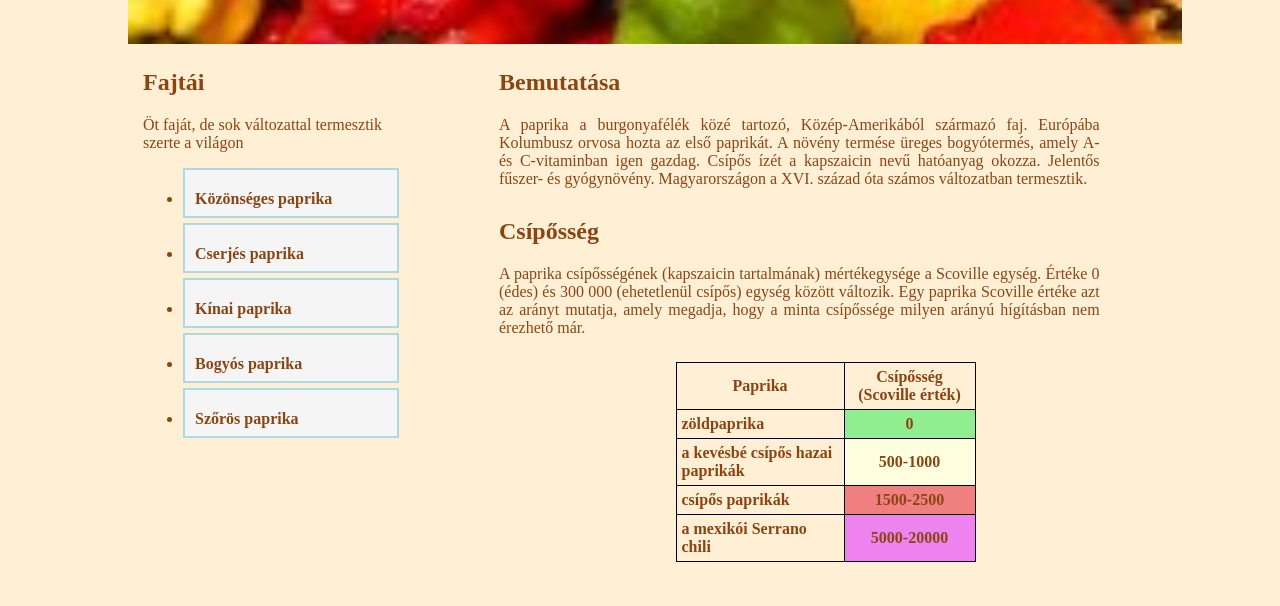
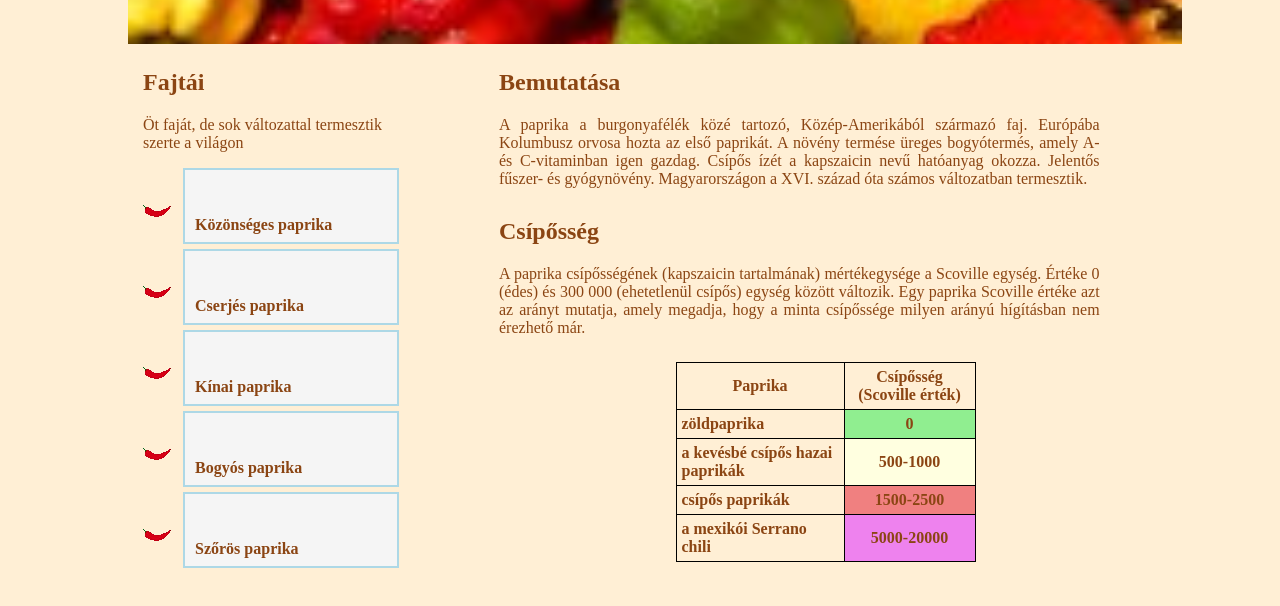
Before and after one commit to KrizsakKornelKaroly/Webprog-Teszt, a plain HTML site: page index.html in a window 1280 px wide. Shown: the part 86-692 px from the top of the page. Drawn offline with Linux system fonts and the light colour scheme; the site is published under a folder, as on GitHub Pages, so addresses that start at the root find nothing.

Commit message:
list-style-image bugfix

```diff
--- a/paprika.css
+++ b/paprika.css
@@ -34,7 +34,7 @@ li{
     background-color: whitesmoke;
     padding-bottom: 8px;
     padding-left: 10px;
-    list-style-image: url(/chili-pepper-icon.gif);
+    list-style-image: url(./chili-pepper-icon.gif);
 }
 .baloszlop{
     width: 25%;
```
